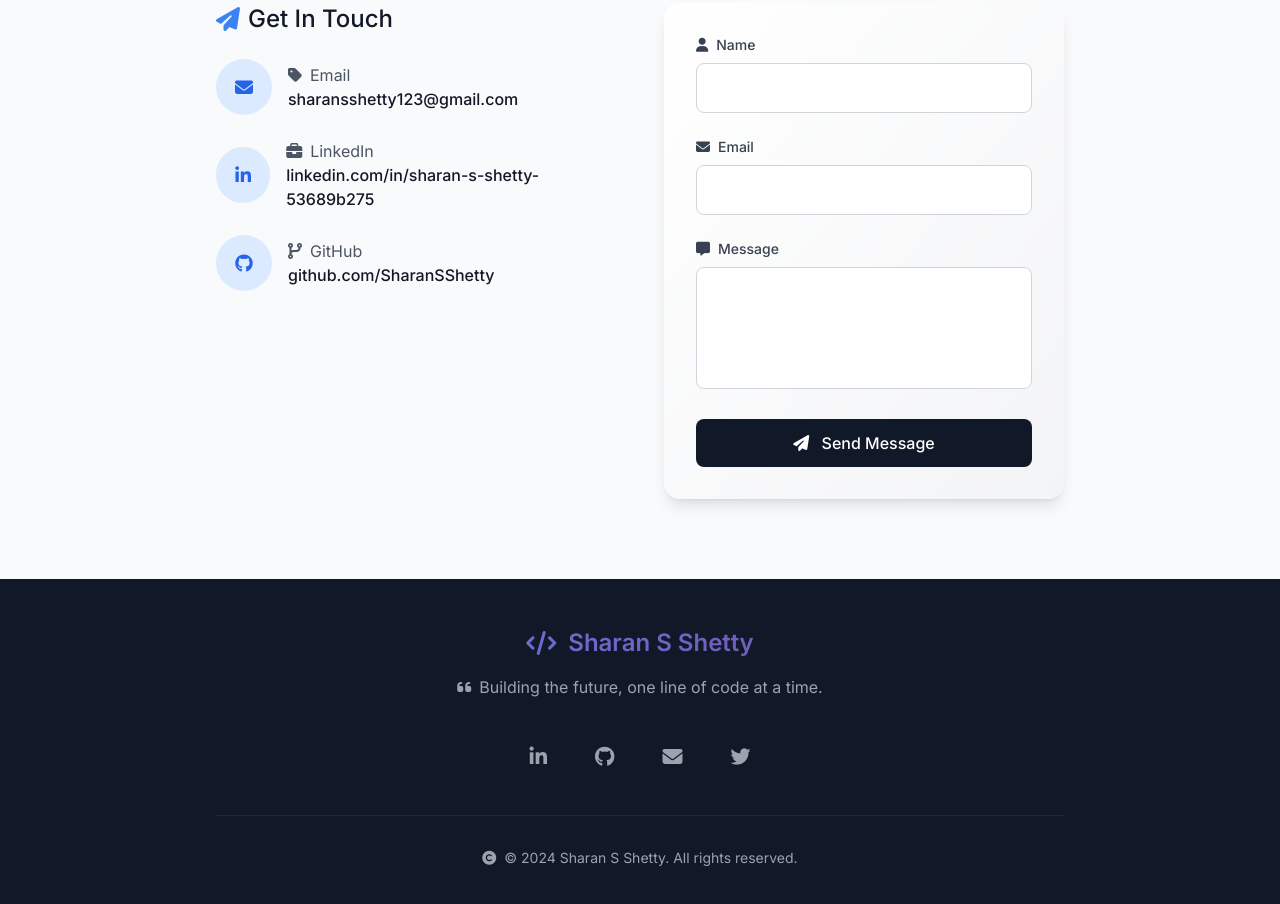
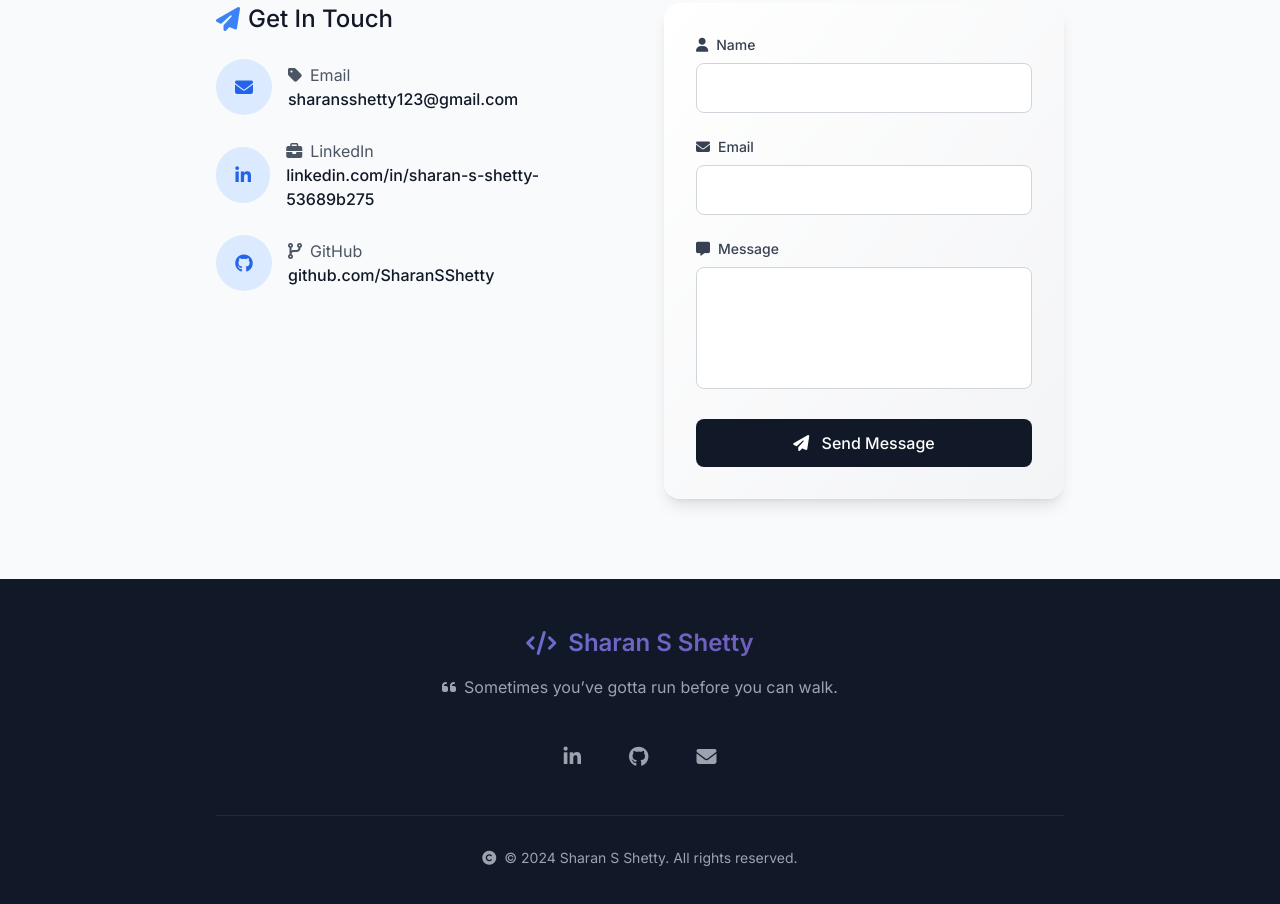
Before and after one commit to SharanSShetty/SharanShetty, a website built with Vite: page index.html in a window 1280 px wide. Shown: the part 6150-7054 px from the top of the page. Built offline with nearby package versions, Linux system fonts and the light colour scheme.

Commit message:
Update index.html

```diff
--- a/index.html
+++ b/index.html
@@ -1340,20 +1340,17 @@
             </div>
             <p class="text-gray-400 mb-8 flex items-center justify-center">
                 <i class="fas fa-quote-left mr-2"></i>
-                Building the future, one line of code at a time.
+                Sometimes you’ve gotta run before you can walk.
             </p>
             <div class="flex justify-center space-x-6 mb-8">
-                <a href="#" class="social-icon text-gray-400 hover:text-white transition-all p-3 rounded-full hover:bg-gray-800">
+                <a href="https://www.linkedin.com/in/sharan-s-shetty-53689b275/" class="social-icon text-gray-400 hover:text-white transition-all p-3 rounded-full hover:bg-gray-800">
                     <i class="fab fa-linkedin-in text-xl"></i>
                 </a>
-                <a href="#" class="social-icon text-gray-400 hover:text-white transition-all p-3 rounded-full hover:bg-gray-800">
+                <a href="https://github.com/" class="social-icon text-gray-400 hover:text-white transition-all p-3 rounded-full hover:bg-gray-800">
                     <i class="fab fa-github text-xl"></i>
                 </a>
-                <a href="#" class="social-icon text-gray-400 hover:text-white transition-all p-3 rounded-full hover:bg-gray-800">
+                <a href="mailto:sharansshetty123@gmail.com" class="social-icon text-gray-400 hover:text-white transition-all p-3 rounded-full hover:bg-gray-800">
                     <i class="fas fa-envelope text-xl"></i>
-                </a>
-                <a href="#" class="social-icon text-gray-400 hover:text-white transition-all p-3 rounded-full hover:bg-gray-800">
-                    <i class="fab fa-twitter text-xl"></i>
                 </a>
             </div>
             <div class="pt-8 border-t border-gray-800 text-gray-400 text-sm flex items-center justify-center">
```
